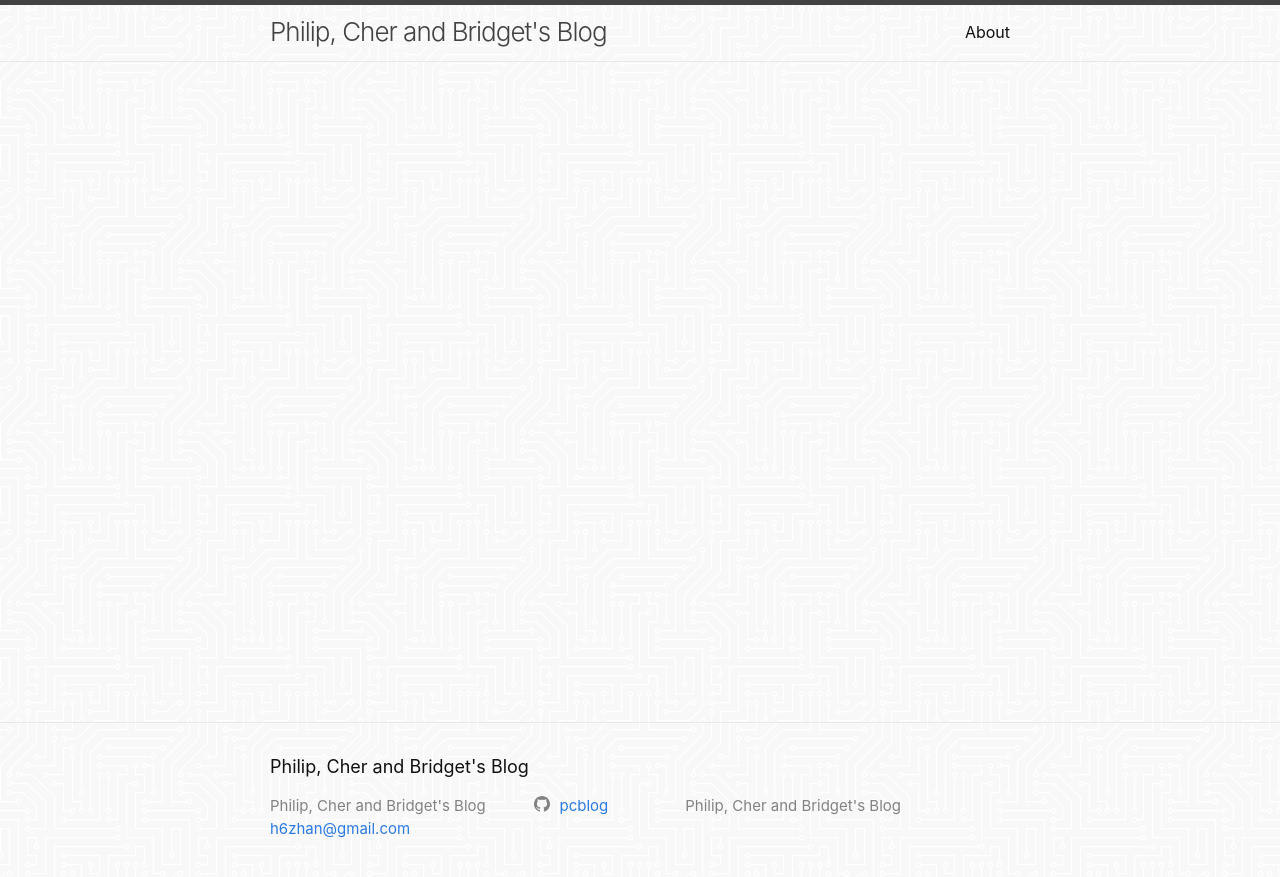
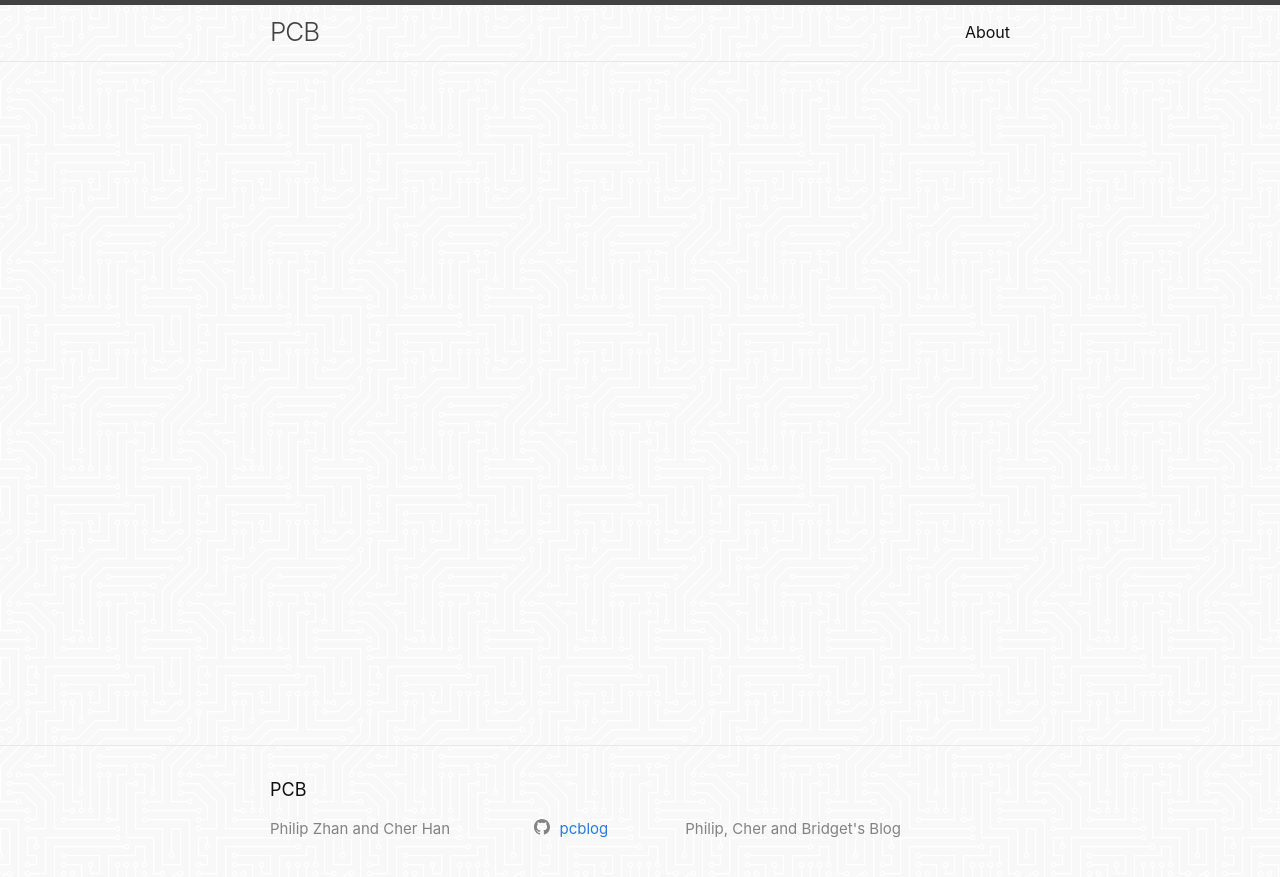
Before and after one commit to pcblog/pcblog.github.io, a Jekyll site: the page built from index.md, in a window 1280 px wide. Shown: the top 877 px of the page. Built offline with Jekyll 4.4.1, drawn with Linux system fonts in a browser that asks for light colours.

Commit message:
Update title and description

```diff
--- a/_config.yml
+++ b/_config.yml
@@ -18,8 +18,8 @@
 # You can create any custom variable you would like, and they will be accessible
 # in the templates via {{ site.myvariable }}.
 
-title: Philip, Cher and Bridget's Blog
-email: h6zhan@gmail.com
+title: PCB
+author: Philip Zhan and Cher Han
 description: >- # this means to ignore newlines until "baseurl:"
   Philip, Cher and Bridget's Blog
 baseurl: "" # the subpath of your site, e.g. /blog
```
